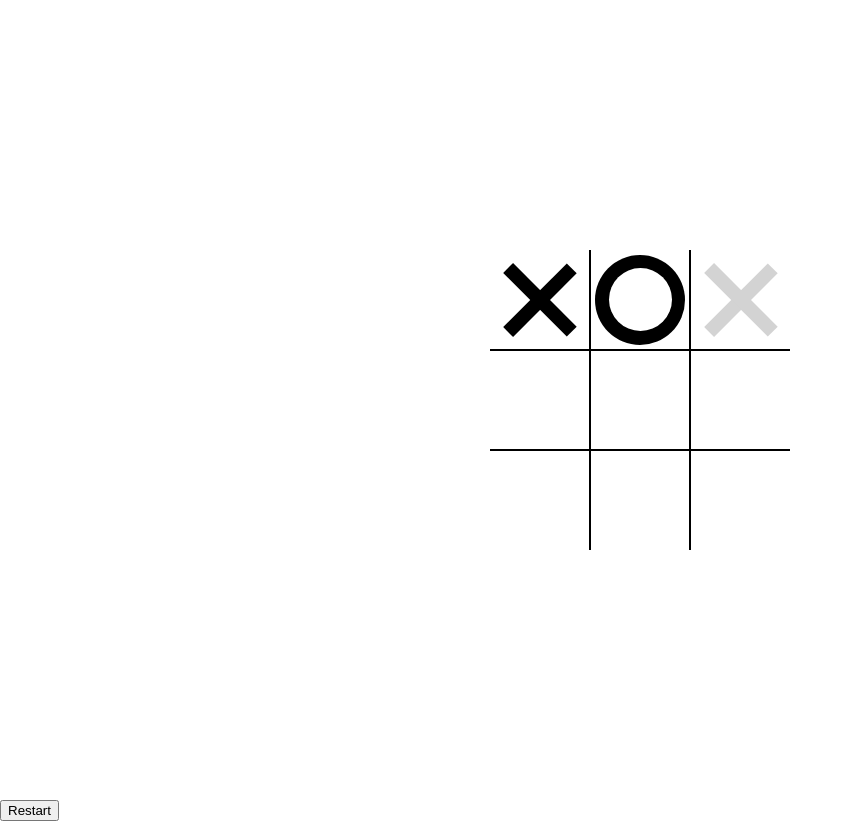
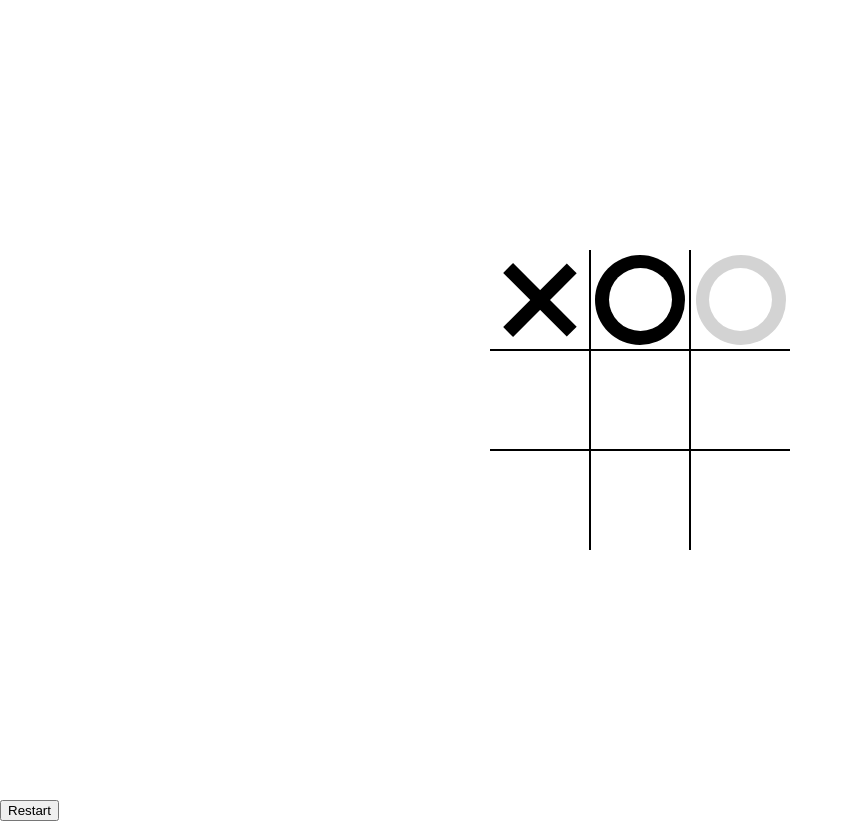
Before and after one commit to aa-ag/jsprojects, a plain HTML site: page TicTacToe/index.html in a window 1280 px wide. In both pictures the pointer is over the element 740 px from the left and 300 px from the top of the page. Shown: the whole page, without its empty margins (0-853 px from the left). Drawn offline with Linux system fonts and the light colour scheme.

Commit message:
hovering circles

```diff
--- a/TicTacToe/index.html
+++ b/TicTacToe/index.html
@@ -8,7 +8,7 @@
     <title>Tic Tac Toe</title>
 </head>
 <body>
-    <div class="board x" id="board">
+    <div class="board circle" id="board">
         <div class="cell x" data-cell=""></div>
         <div class="cell circle" data-cell></div>
         <div class="cell" data-cell></div>
--- a/TicTacToe/style.css
+++ b/TicTacToe/style.css
@@ -59,12 +59,14 @@ body {
 }
 
 .cell.x::before,
-.cell.cell.x::after {
+.cell.x::after,
+.cell.circle::before {
     background-color: black;
 }
 
 .board.x .cell:not(.x):not(.cicle):hover::before,
-.board.x .cell:not(.x):not(.cicle):hover::after {
+.board.x .cell:not(.x):not(.cicle):hover::after,
+.board.circle .cell:not(.x):not(.circle):hover::before {
     background-color: lightgray;
 }
 
@@ -89,19 +91,22 @@ body {
 }
 
 .cell.circle::before,
-.cell.circle::after {
+.cell.circle::after,
+.board.circle .cell:not(.x):not(.circle):hover::before,
+.board.circle .cell:not(.x):not(.circle):hover::after {
     content: '';
     position: absolute;
     border-radius: 50%;
 }
 
-.cell.circle::before {
+.cell.circle::before,
+.board.circle .cell:not(.x):not(.circle):hover::before {
     width: var(--mark-size);
     height: var(--mark-size);
-    background-color: black;
 }
 
-.cell.circle::after {
+.cell.circle::after,
+.board.circle .cell:not(.x):not(.circle):hover::after {
     width: calc(var(--mark-size) * .7);
     height: calc(var(--mark-size) * .7);
     background-color: #ffffff;
```
